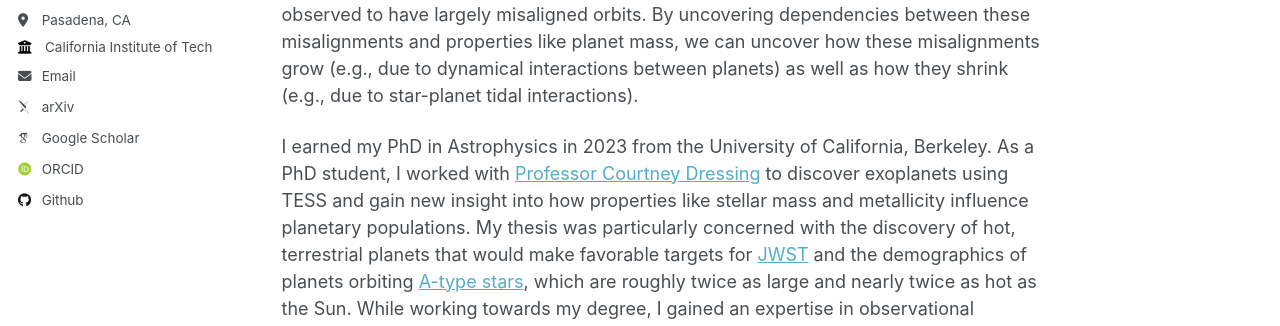
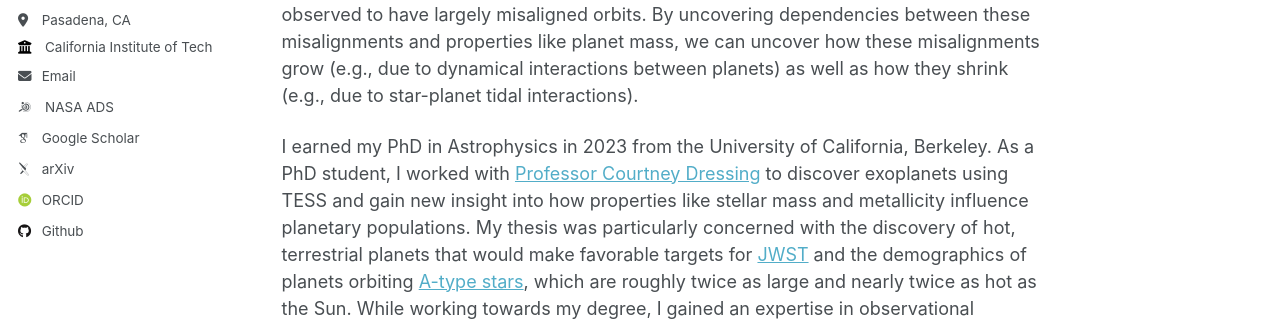
Before and after one commit to stevengiacalone/stevengiacalone.github.io, a Jekyll site: the page built from _pages/about.md, in a window 1280 px wide. Shown: the part 363-689 px from the top of the page. Built offline with Jekyll 4.4.1, drawn with Linux system fonts in a browser that asks for light colours; some web fonts are replaced.

Commit message:
Update author-profile.html

```diff
--- a/_includes/author-profile.html
+++ b/_includes/author-profile.html
@@ -38,11 +38,14 @@
       {% endif %}
 
       <!-- Font Awesome and Academicons icons / Academic websites -->
-      {% if author.arxiv %}
-        <li><a href="{{ author.arxiv }}"><i class="ai ai-arxiv ai-fw icon-pad-right"></i>arXiv</a></li>
+      {% if author.nasaads %}
+        <li><a href="{{ author.nasaads }}"><i class="ai ai-ads icon-pad-right"></i>NASA ADS</a></li>
       {% endif %}
       {% if author.googlescholar %}
         <li><a href="{{ author.googlescholar }}"><i class="ai ai-google-scholar icon-pad-right"></i>Google Scholar</a></li>
+      {% endif %}
+      {% if author.arxiv %}
+        <li><a href="{{ author.arxiv }}"><i class="ai ai-arxiv ai-fw icon-pad-right"></i>arXiv</a></li>
       {% endif %}
       {% if author.semantic %}
         <li><a href="{{ author.semantic }}"><i class="ai ai-semantic-scholar ai-fw icon-pad-right"></i>Semantic Scholar</a></li>
```
